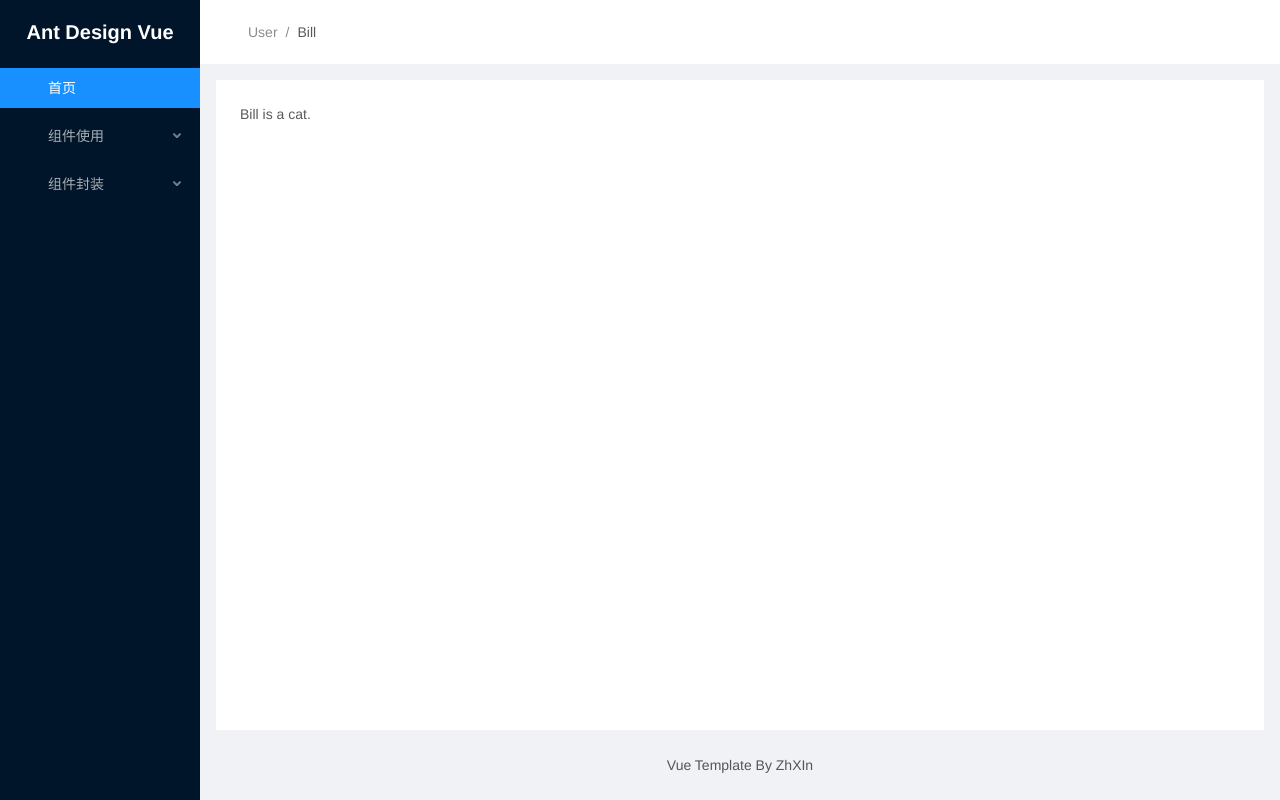
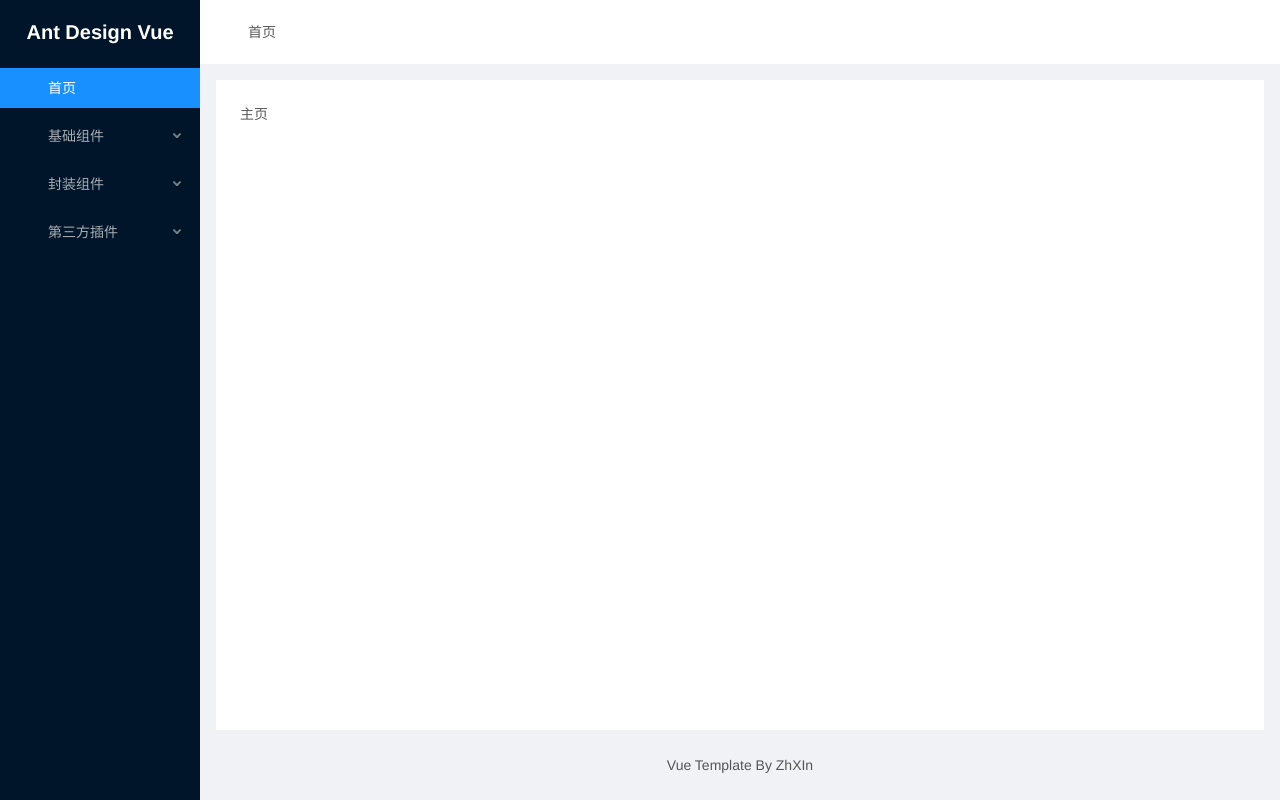
Before and after one commit to Clairs-zx/vue-template, a Vue app: page /Home in a window 1280 px wide. Built offline with nearby package versions, Linux system fonts and the light colour scheme.

Commit message:
upd：更新模板

```diff
--- a/package.json
+++ b/package.json
@@ -14,6 +14,7 @@
     "less-loader": "^11.1.3",
     "nprogress": "^0.2.0",
     "vue": "^2.6.14",
+    "vue-jstree": "^2.1.6",
     "vue-router": "^3.5.1",
     "vuex": "^3.6.2",
     "vuex-persistedstate": "^4.1.0"
--- a/src/components/Breadcrumb/index.vue
+++ b/src/components/Breadcrumb/index.vue
@@ -1,15 +1,52 @@
+<!--
+ * @Author: ZhXIn
+ * @Date: 2023-10-13 10:25:06
+ * @LastEditTime: 2023-10-16 16:02:56
+ * @Description: 面包屑组件
+-->
 <template>
   <a-breadcrumb style="margin: 16px 0">
-    <a-breadcrumb-item>User</a-breadcrumb-item>
-    <a-breadcrumb-item>Bill</a-breadcrumb-item>
+    <a-breadcrumb-item>
+      <router-link to="/Home">首页</router-link>
+    </a-breadcrumb-item>
+    <a-breadcrumb-item v-for="(path, index) in paths" :key="index">
+      <span v-if="index === paths.length - 1">{{ path.meta.title }}</span>
+      <router-link v-else :to="path.path">{{ path.meta.title }}</router-link>
+    </a-breadcrumb-item>
   </a-breadcrumb>
 </template>
 
 <script>
 export default {
   name: 'Breadcrumb',
+  data() {
+    return {
+      paths: [],
+    }
+  },
+  watch: {
+    $route: {
+      immediate: true,
+      handler() {
+        this.paths = []
+        this.$route.matched.forEach((item) => {
+          if (item.meta.title) {
+            this.paths.push(item)
+          }
+        })
+        this.paths.shift()
+      },
+    },
+  },
 }
 </script>
 
 <style lang="less" scoped>
+.breadcrumb-fade-enter-active,
+.breadcrumb-fade-leave-active {
+  transition: opacity 0.5s;
+}
+.breadcrumb-fade-enter, .breadcrumb-fade-leave-to /* .breadcrumb-fade-leave-active in <2.1.8 */ {
+  opacity: 0;
+}
 </style>
--- /dev/null
+++ b/src/components/VJstree/components/Jstree.vue
@@ -0,0 +1,102 @@
+<!--
+ * @Author: ZhXIn
+ * @Date: 2023-10-16 16:18:24
+ * @LastEditTime: 2023-10-16 16:30:19
+ * @Description:
+-->
+<template>
+  <v-jstree :data="treeData" show-checkbox multiple allow-batch whole-row @item-click="itemClick"></v-jstree>
+</template>
+
+<script>
+import VJstree from 'vue-jstree'
+export default {
+  name: 'Jstree',
+  components: {
+    VJstree,
+  },
+  data() {
+    return {
+      treeData: [
+        {
+          text: 'Same but with checkboxes',
+          children: [
+            {
+              text: 'initially selected',
+              selected: true,
+            },
+            {
+              text: 'custom icon',
+              icon: 'fa fa-warning icon-state-danger',
+            },
+            {
+              text: 'initially open',
+              icon: 'fa fa-folder icon-state-default',
+              opened: true,
+              children: [
+                {
+                  text: 'Another node',
+                },
+              ],
+            },
+            {
+              text: 'custom icon',
+              icon: 'fa fa-warning icon-state-warning',
+            },
+            {
+              text: 'disabled node',
+              icon: 'fa fa-check icon-state-success',
+              disabled: true,
+            },
+          ],
+        },
+        {
+          text: 'Same but with checkboxes',
+          opened: true,
+          children: [
+            {
+              text: 'initially selected',
+              selected: true,
+            },
+            {
+              text: 'custom icon',
+              icon: 'fa fa-warning icon-state-danger',
+            },
+            {
+              text: 'initially open',
+              icon: 'fa fa-folder icon-state-default',
+              opened: true,
+              children: [
+                {
+                  text: 'Another node',
+                },
+              ],
+            },
+            {
+              text: 'custom icon',
+              icon: 'fa fa-warning icon-state-warning',
+            },
+            {
+              text: 'disabled node',
+              icon: 'fa fa-check icon-state-success',
+              disabled: true,
+            },
+          ],
+        },
+        {
+          text: 'And wholerow selection',
+          children: [],
+        },
+      ],
+    }
+  },
+  methods: {
+    itemClick(node) {
+      console.log(node.model.text + ' clicked !')
+    },
+  },
+}
+</script>
+
+<style>
+</style>
--- /dev/null
+++ b/src/components/VJstree/index.vue
@@ -0,0 +1,24 @@
+<!--
+ * @Author: ZhXIn
+ * @Date: 2023-10-16 16:15:16
+ * @LastEditTime: 2023-10-16 16:31:55
+ * @Description: VJstree路由组件
+-->
+<template>
+  <div>
+    <a href="https://github.com/zdy1988/vue-jstree/blob/master/README-CN.md" target="_blank">参考链接</a>
+    <Jstree />
+  </div>
+</template>
+
+<script>
+import Jstree from './components/Jstree.vue'
+export default {
+  components: {
+    Jstree,
+  },
+}
+</script>
+
+<style>
+</style>
--- a/src/router/index.js
+++ b/src/router/index.js
@@ -1,7 +1,7 @@
 /*
  * @Author: ZhXIn
  * @Date: 2023-10-11 19:22:13
- * @LastEditTime: 2023-10-13 16:20:31
+ * @LastEditTime: 2023-10-16 16:16:13
  * @Description:路由配置文件
  */
 import Vue from 'vue'
@@ -48,11 +48,51 @@ const routes = [
     name: 'Home',
     component: () => import('@/views/Layout/BaseHome.vue'),
     redirect: 'HomePage',
+    meta: {
+      title: '首页'
+    },
     children: [
       {
         path: '/',
         name: 'HomePage',
         component: () => import('@/views/Home/index.vue')
+      },
+      {
+        path: '/Components',
+        name: 'Components',
+        component: () => import('@/views/Components/index.vue'),
+        redirect: '/Components/Table',
+        meta: {
+          title: '基础组件'
+        },
+        children: [
+          {
+            path: 'Table',
+            name: 'Table',
+            component: () => import('@/views/Components/Table/index.vue'),
+            meta: {
+              title: '表格'
+            }
+          }
+        ]
+      },
+      {
+        path: '/Plugins',
+        name: 'Plugins',
+        component: () => import('@/views/Plugins/index.vue'),
+        meta: {
+          title:'第三方插件'
+        },
+        children: [
+          {
+            path: 'VJstree',
+            name: 'VJstree',
+            component: () => import('@/components/VJstree/index.vue'),
+            meta: {
+              title:'VJstree'
+            }
+          }
+        ]
       }
     ]
   }
--- /dev/null
+++ b/src/views/Components/Table/index.vue
@@ -0,0 +1,13 @@
+<template>
+  <div>Table</div>
+</template>
+
+<script>
+export default {
+  name:'TableComponents'
+}
+</script>
+
+<style>
+
+</style>
--- /dev/null
+++ b/src/views/Components/index.vue
@@ -0,0 +1,10 @@
+<template>
+  <router-view />
+</template>
+
+<script>
+export default {}
+</script>
+
+<style>
+</style>
--- a/src/views/Layout/BaseHome.vue
+++ b/src/views/Layout/BaseHome.vue
@@ -1,7 +1,7 @@
 <!--
  * @Author: ZhXIn
  * @Date: 2023-10-12 23:17:08
- * @LastEditTime: 2023-10-13 11:26:32
+ * @LastEditTime: 2023-10-16 13:40:32
  * @Description: 主页Layout布局
 -->
 <template>
@@ -13,7 +13,9 @@
     <a-layout>
       <Header :collapsed="collapsed" @onCollapsed="collapsed = !collapsed" />
       <a-layout-content style="margin: 16px 16px 0">
-        <div :style="{ padding: '24px', background: '#fff', minHeight: '650px' }">Bill is a cat.</div>
+        <div :style="{ padding: '24px', background: '#fff', minHeight: '650px' }">
+          <router-view/>
+        </div>
       </a-layout-content>
       <Footer />
     </a-layout>
--- a/src/views/Layout/components/SideMenu.vue
+++ b/src/views/Layout/components/SideMenu.vue
@@ -1,11 +1,11 @@
 <!--
  * @Author: ZhXIn
  * @Date: 2023-10-13 10:17:45
- * @LastEditTime: 2023-10-13 17:57:54
+ * @LastEditTime: 2023-10-16 15:58:36
  * @Description: 菜单组件
 -->
 <template>
-  <a-menu theme="dark" :default-selected-keys="['/']" mode="inline" :open-keys="openKeys" @openChange="onOpenChange">
+  <a-menu theme="dark" mode="inline" :open-keys="openKeys" @openChange="onOpenChange" :selectedKeys="selectedKeys">
     <template v-for="menu in menuList">
       <a-sub-menu v-if="menu.children && menu.children.length > 0" :key="menu.menuKey">
         <span slot="title">
@@ -15,20 +15,24 @@
         <template v-for="subMenu in menu.children">
           <a-sub-menu v-if="subMenu.children && subMenu.children.length > 0" :key="subMenu.menuKey">
             <span slot="title">
-              <a-icon :type="subMenu.iconType" />
+              <!-- <a-icon :type="subMenu.iconType" /> -->
               <span>{{ subMenu.menuName }}</span>
             </span>
-            <a-menu-item v-for="subSubMenu in subMenu.children" :key="subSubMenu.menuKey">
+            <a-menu-item
+              v-for="subSubMenu in subMenu.children"
+              :key="subSubMenu.menuKey"
+              @click="clickMenu(subSubMenu.menuKey)"
+            >
               {{ subSubMenu.menuName }}
             </a-menu-item>
           </a-sub-menu>
-          <a-menu-item v-else :key="subMenu.menuKey">
-            <a-icon :type="subMenu.iconType" />
+          <a-menu-item v-else :key="subMenu.menuKey" @click="clickMenu(subMenu.menuKey)">
+            <!-- <a-icon :type="subMenu.iconType" /> -->
             <span>{{ subMenu.menuName }}</span>
           </a-menu-item>
         </template>
       </a-sub-menu>
-      <a-menu-item v-else :key="menu.menuKey">
+      <a-menu-item v-else :key="menu.menuKey" @click="clickMenu(menu.menuKey)">
         <a-icon :type="menu.iconType" />
         <span>{{ menu.menuName }}</span>
       </a-menu-item>
@@ -41,7 +45,8 @@ export default {
   name: 'SideMenu',
   data() {
     return {
-      openKeys:[],
+      openKeys: [],
+      selectedKeys: ['/'],
       menuList: [
         {
           menuName: '首页',
@@ -49,59 +54,90 @@ export default {
           menuKey: '/',
         },
         {
-          menuName: '组件使用',
-          iconType: 'desktop',
+          menuName: '基础组件',
+          iconType: 'appstore',
           menuKey: '/Components',
           children: [
             {
               menuName: '表格',
-              iconType: 'edit',
               menuKey: '/Components/Table',
             },
             {
               menuName: '表单',
-              iconType: 'edit',
               menuKey: '/Components/Form',
               children: [
                 {
                   menuName: 'a-form',
-                  iconType: 'edit',
-                  menuKey: '/Components/Form/AFORM',
+                  menuKey: '/Components/Form/AForm',
                 },
                 {
                   menuName: 'a-model-form',
-                  iconType: 'edit',
-                  menuKey: '/Components/Form/MODELFORM',
+                  menuKey: '/Components/Form/ModelForm',
                 },
               ],
             },
           ],
         },
         {
-          menuName: '组件封装',
-          iconType: 'desktop',
-          menuKey: '/AllComponents',
+          menuName: '封装组件',
+          iconType: 'project',
+          menuKey: '/ComposedComponent',
           children: [
             {
               menuName: '输入框',
-              iconType: 'edit',
-              menuKey: '/AllComponents/input',
+              menuKey: '/ComposedComponent/Input',
             },
             {
               menuName: '选择器',
-              iconType: 'edit',
-              menuKey: '/AllComponents/seletor',
+              menuKey: '/ComposedComponent/Seletor',
+            },
+          ],
+        },
+        {
+          menuName: '第三方插件',
+          iconType: 'shop',
+          menuKey: '/Plugins',
+          children: [
+            {
+              menuName: 'VJstree',
+              menuKey: '/Plugins/VJstree',
             },
           ],
         },
       ],
     }
   },
-  methods:{
-    onOpenChange(openKeys){
-const latestOpenKey = openKeys.find(key => this.openKeys.indexOf(key) === -1);
-    }
-  }
+  watch: {
+    $route: {
+      immediate: true,
+      handler() {
+        this.openKeys = []
+        this.$route.matched.forEach((item) => {
+          this.openKeys.push(item.path)
+        })
+        this.selectedKeys = this.openKeys.slice(this.openKeys.length - 1)
+        if (this.selectedKeys[0] === '/Home/') {
+          this.selectedKeys = ['/']
+        }
+      },
+    },
+  },
+  methods: {
+    onOpenChange(openKeys) {
+      const latestOpenKey = openKeys.findLast((key) => this.openKeys.indexOf(key) === -1)
+      if (!latestOpenKey) this.openKeys = openKeys
+      else {
+        this.openKeys = openKeys.filter((item) => {
+          return latestOpenKey.indexOf(item) !== -1
+        })
+      }
+    },
+    clickMenu(path) {
+      this.$router.push({
+        path,
+      })
+    },
+  },
 }
 </script>
 
--- /dev/null
+++ b/src/views/Plugins/index.vue
@@ -0,0 +1,16 @@
+<!--
+ * @Author: ZhXIn
+ * @Date: 2023-10-16 16:14:44
+ * @LastEditTime: 2023-10-16 16:14:55
+ * @Description:
+-->
+<template>
+  <router-view />
+</template>
+
+<script>
+export default {}
+</script>
+
+<style>
+</style>
```
Also changed, not shown: 1 other file (tests, documents, lock files or other folders).
